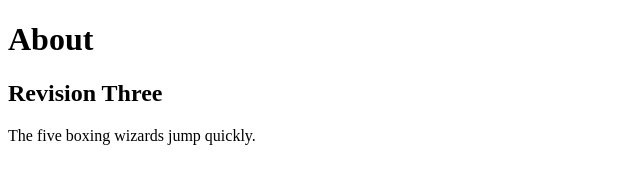
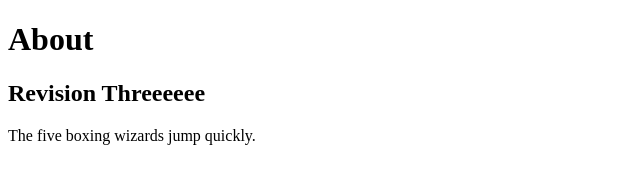
Before and after one commit to steverat/mygit, a plain HTML site: page about.html in a window 1280 px wide. Shown: the full height of the page, 0-640 px from the left. Drawn offline with Linux system fonts and the light colour scheme.

Commit message:
revision 3

```diff
--- a/about.html
+++ b/about.html
@@ -6,7 +6,7 @@
     </head>
     <body>
         <h1>About</h1>
-        <h2>Revision Three</h2>
+        <h2>Revision Threeeeee</h2>
         <p>The five boxing wizards jump quickly.</p>
     </body>
 </html>
```
